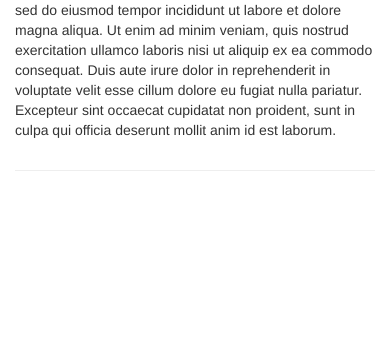
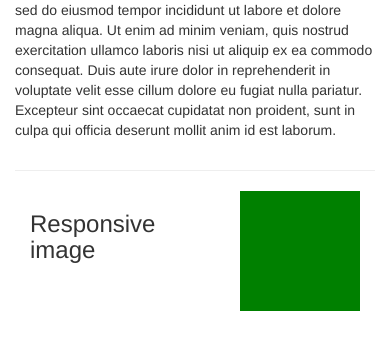
Before and after one commit to wojtek77/Responsive-Web-Design, a plain HTML site: page index.html in a window 390 px wide. Shown: the part 504-844 px from the top of the page. Drawn offline with nearby package versions, Linux system fonts and the light colour scheme.

Commit message:
responsive image

```diff
--- a/index.html
+++ b/index.html
@@ -149,6 +149,16 @@
 		<hr class="divider"/>
 	</div>
 
+    <!-- responsive image -->
+    <div class="container">
+		<div class="col-xs-7">
+			<h3>Responsive image</h3>
+		</div>
+		<div class="col-xs-5">
+            <img class="img-responsive" src="img/responsive-image.png" alt="responsive image">
+		</div>
+	</div>
+
     <script src="https://ajax.googleapis.com/ajax/libs/jquery/1.11.3/jquery.js"></script>
     <script src="js/bootstrap.js"></script>
 </body>
```
Also changed, not shown: img/responsive-image.png (added).
